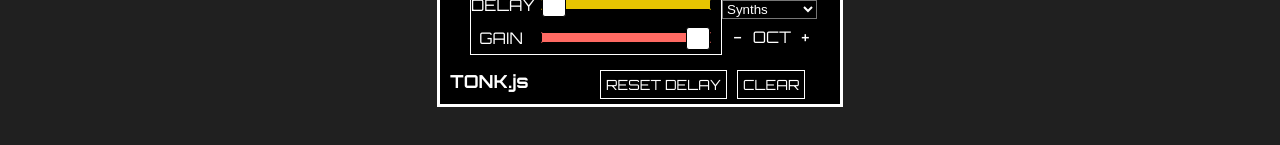
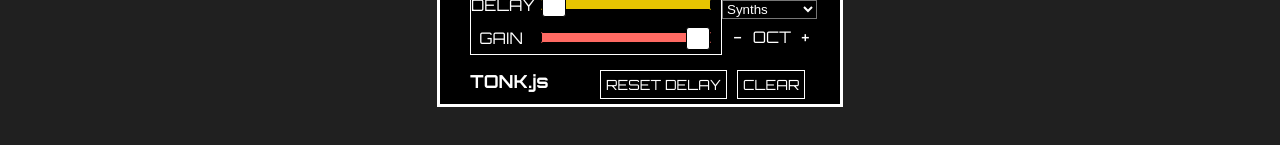
Before and after one commit to CrugBarat/tonkjs_React, a React (Create React App) app: page /step_sequencer in a window 1280 px wide. Shown: the part 593-738 px from the top of the page. Built offline with nearby package versions, Linux system fonts and the light colour scheme.

Commit message:
readjusts step label
Signed-off-by: CrugBarat <craigtbarratt@gmail.com>

```diff
--- a/src/containers/step_sequencer/StepSequencer.css
+++ b/src/containers/step_sequencer/StepSequencer.css
@@ -206,6 +206,6 @@ button[name="stop"]:focus {
   width: 80px;
   font-size: 18px;
   padding: 0;
-  margin: 5px 60px 0px 10px;
+  margin: 5px 40px 0px 30px;
   float: left;
 }
```
